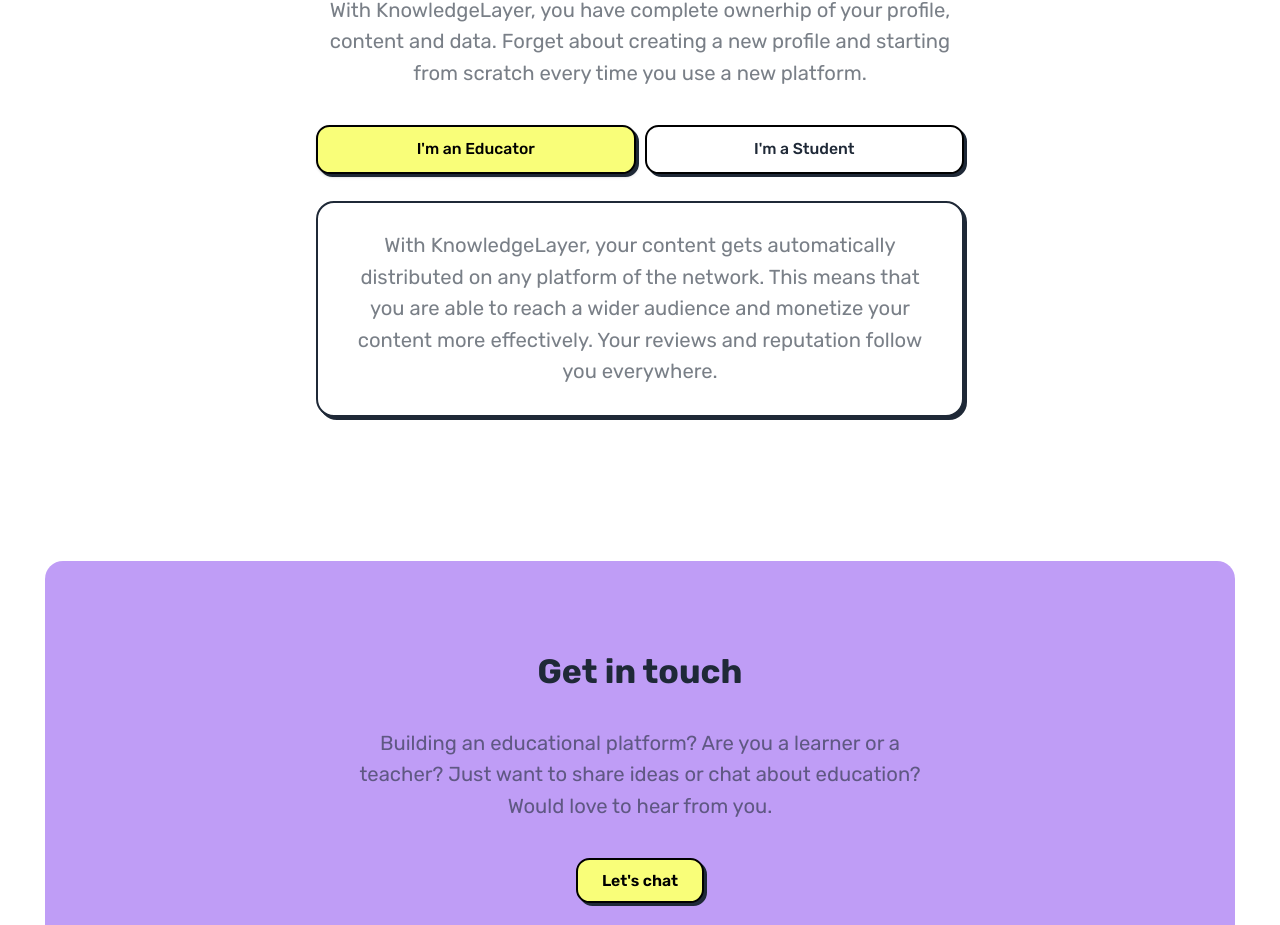
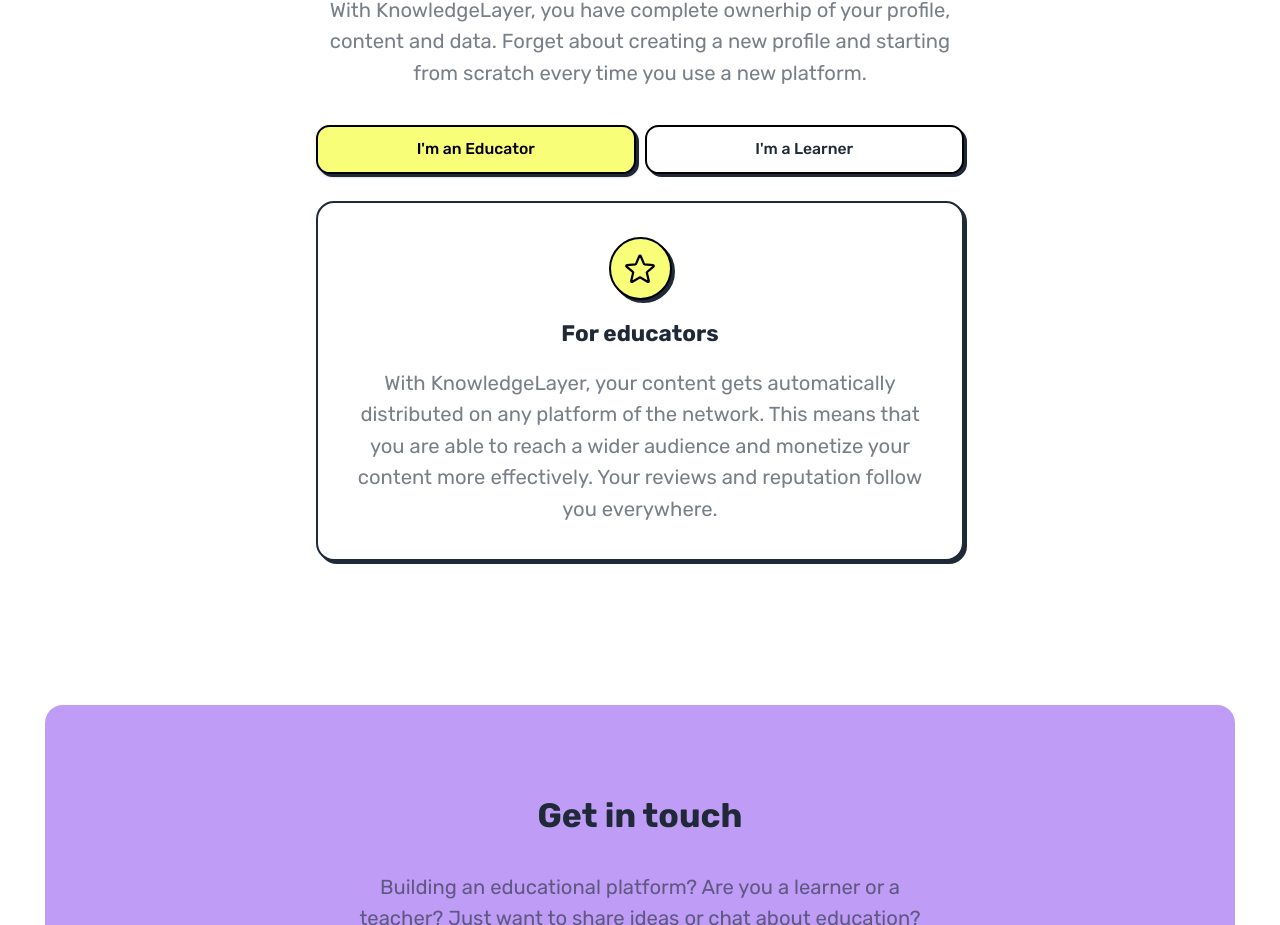
Before and after one commit to mattiapomelli/knowledgelayer-landing, a Next.js app: page / in a window 1280 px wide. Shown: the part 5140-6065 px from the top of the page. Built offline with nearby package versions, Linux system fonts and the light colour scheme; what tailwindcss-radix would draw is missing.

Commit message:
Add icon in end users section card

```diff
--- a/src/components/end-users-section.tsx
+++ b/src/components/end-users-section.tsx
@@ -1,19 +1,30 @@
+import { AcademicCapIcon, StarIcon } from "@heroicons/react/24/outline";
 import cx from "classnames";
 import { ReactNode } from "react";
 
 import { TabItem, Tabs } from "./basic/tabs";
 import { Container } from "./layout/container";
 
-const TabCard = ({ children }: { children: ReactNode }) => {
+interface ComponentCardProps {
+  title: string;
+  description: string;
+  icon: ReactNode;
+}
+
+const TabCard = ({ title, description, icon }: ComponentCardProps) => {
   return (
     <div
       className={cx(
-        "rounded-box flex flex-col justify-center gap-4 bg-base-100 p-6 text-lg text-base-content-neutral",
+        "rounded-box flex flex-col items-center justify-center gap-4 bg-base-100 p-6 text-lg text-base-content-neutral",
         "border-2 border-base-content drop-shadow-default",
-        "min-h-[18rem] sm:min-h-[12rem]",
+        "min-h-[24rem] sm:min-h-[22rem] md:min-h-[20rem]",
       )}
     >
-      {children}
+      <div className="flex h-14 w-14 items-center justify-center rounded-full border-2 border-primary-content bg-primary drop-shadow-default">
+        <span className="h-8 w-8 text-primary-content">{icon}</span>
+      </div>
+      <h4 className="text-xl font-bold text-base-content">{title}</h4>
+      <p>{description}</p>
     </div>
   );
 };
@@ -23,23 +34,27 @@
     {
       label: "I'm an Educator",
       content: (
-        <TabCard>
-          With KnowledgeLayer, your content gets automatically distributed on
-          any platform of the network. This means that you are able to reach a
-          wider audience and monetize your content more effectively. Your
-          reviews and reputation follow you everywhere.
-        </TabCard>
+        <TabCard
+          description="With KnowledgeLayer, your content gets automatically distributed on
+        any platform of the network. This means that you are able to reach a
+        wider audience and monetize your content more effectively. Your
+        reviews and reputation follow you everywhere."
+          title="For educators"
+          icon={<StarIcon />}
+        />
       ),
     },
     {
-      label: "I'm a Student",
+      label: "I'm a Learner",
       content: (
-        <TabCard>
-          With KnowledgeLayer, you can access any platform in the network with a
-          single profile, to learn in multiple topic areas. All your
-          achievements, credentials and learning activity are aggregated in a
-          single place.
-        </TabCard>
+        <TabCard
+          description="With KnowledgeLayer, you can access any platform in the network with a
+        single profile, to learn in multiple topic areas. All your
+        achievements, credentials and learning activity are aggregated in a
+        single place."
+          title="For learners"
+          icon={<AcademicCapIcon />}
+        />
       ),
     },
   ];
```
